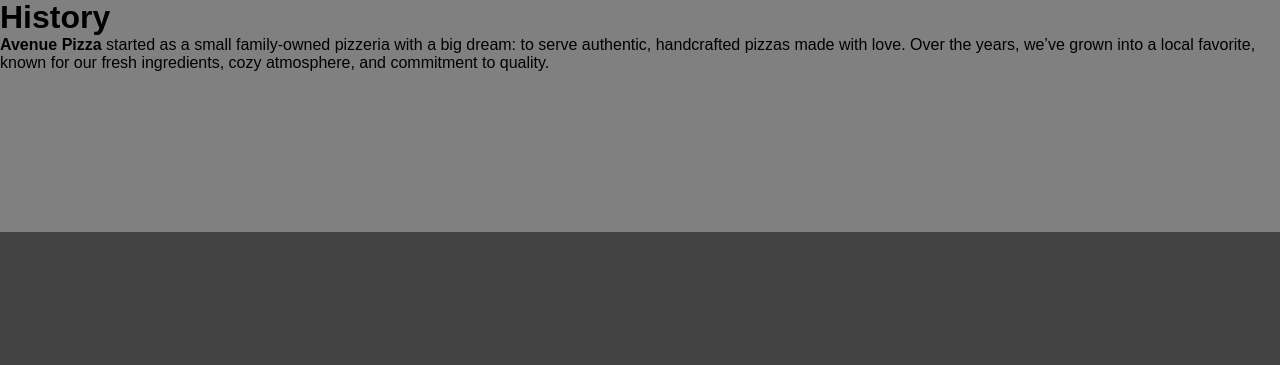
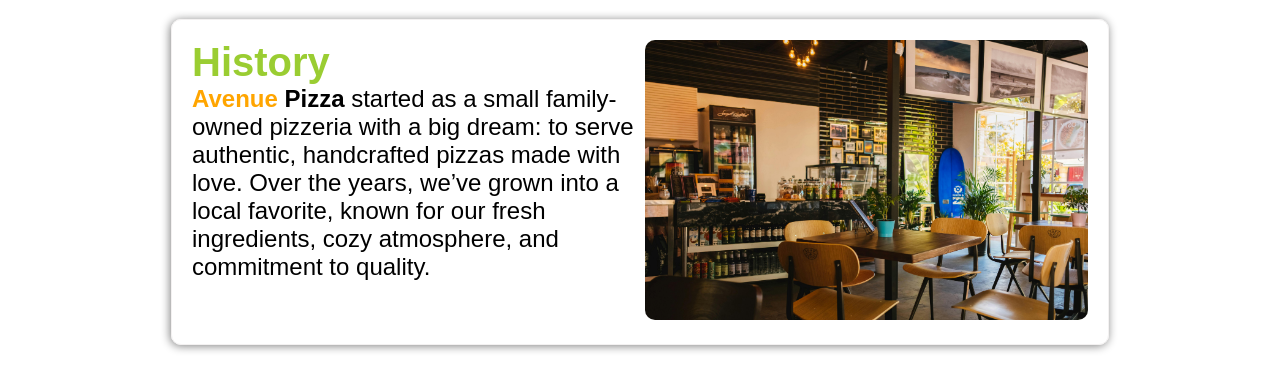
Before and after one commit to mahbobhasan/Fiver-Assignment, a Python web app: template assets/templates/about.html in a window 1280 px wide. Shown: the part 568-933 px from the top of the page. Before the commit the page ends 800 px from the top, so only its background shows below. Run offline with Jinja, Linux system fonts and the light colour scheme; the template is opened without the code that fills it, so the values that code supplies are empty; some web fonts are replaced.

Commit message:
12:12 Am

```diff
--- a/assets/styles/about-us.css
+++ b/assets/styles/about-us.css
@@ -11,7 +11,7 @@
     left: 0;
     width: 100%;
     height: 100%;
-    background: rgba(0, 0, 0, 0.596); /* 50% dark overlay */
+    background: rgba(0, 0, 0, 0.667); /* 50% dark overlay */
 }
 
 /* Content (keeps text and elements clear) */
@@ -31,3 +31,28 @@
     margin-top: 10px;
     font-size: 1.5rem;
 }
+.history{
+    width: 70%;
+    margin: 20px auto ;
+    display: flex;
+    gap: 10px;
+    padding: 20px;
+    border: 1px solid rgb(243, 241, 241);
+    border-radius: 10px;
+    box-shadow: -1px 1px 10px 0px gray;
+}
+.history>div{
+    flex: 1;
+}
+
+.history-content-title{
+    font-size: 2.5rem;
+}
+.history-content-description{
+    font-size: 1.5rem;
+}
+
+img{
+    width: 100%;
+    border-radius: 10px;
+}
--- a/assets/styles/menu.css
+++ b/assets/styles/menu.css
@@ -11,7 +11,7 @@
     left: 0;
     width: 100%;
     height: 100%;
-    background: rgba(0, 0, 0, 0.596); /* 50% dark overlay */
+    background: rgba(0, 0, 0, 0.667); /* 50% dark overlay */
 }
 
 /* Content (keeps text and elements clear) */
@@ -88,4 +88,5 @@
 img{
     width: 100%;
     height: 90%;
+    border-radius: 10px;
 }
--- a/assets/styles/style.css
+++ b/assets/styles/style.css
@@ -1,8 +1,5 @@
 @import url('https://fonts.googleapis.com/css2?family=Big+Shoulders:opsz,wght@10..72,100..900&family=Work+Sans:ital,wght@0,100..900;1,100..900&display=swap');
 
-body{
-    background-color: gray;
-}
 
 .text-fresh{
     color: limegreen;
--- a/assets/templates/about.html
+++ b/assets/templates/about.html
@@ -32,8 +32,11 @@
 
         <div class="history">
             <div class="history-content">
-                <h1 class="history-content-title">History</h1>
-                <p class="history-content-description"><b>Avenue Pizza</b> started as a small family-owned pizzeria with a big dream: to serve authentic, handcrafted pizzas made with love. Over the years, we’ve grown into a local favorite, known for our fresh ingredients, cozy atmosphere, and commitment to quality.</p>
+                <h1 class="history-content-title text-great">History</h1>
+                <p class="history-content-description"><b><span class="text-food">Avenue</span> Pizza</b> started as a small family-owned pizzeria with a big dream: to serve authentic, handcrafted pizzas made with love. Over the years, we’ve grown into a local favorite, known for our fresh ingredients, cozy atmosphere, and commitment to quality.</p>
+            </div>
+            <div class="history-image">
+                <img src="../images/restaurant1.jpg" alt="">
             </div>
         </div>
     </main>
--- a/index.html
+++ b/index.html
@@ -12,8 +12,6 @@
         <nav>
             <a href="index.html" class="logo"><span class="text-food">Avenue</span> Pizza</a>
             <ul class="nav-links">
-
-                <li>testing 2</li>
                 <li><a href="assets/templates/menu.html">Menu</a></li>
                 <li><a href="assets/templates/about.html">About Us</a></li>
                 <li><a href="assets/templates/contact.html">Contact</a></li>
```
Also changed, not shown: assets/images/restaurant2.jpg (added).
